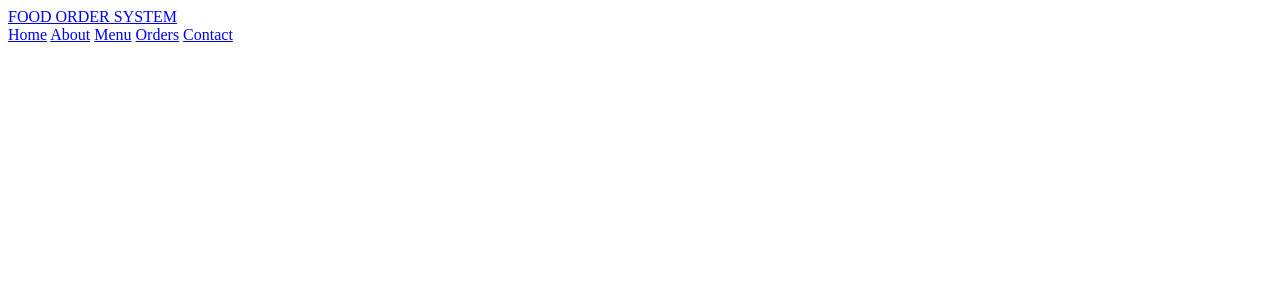
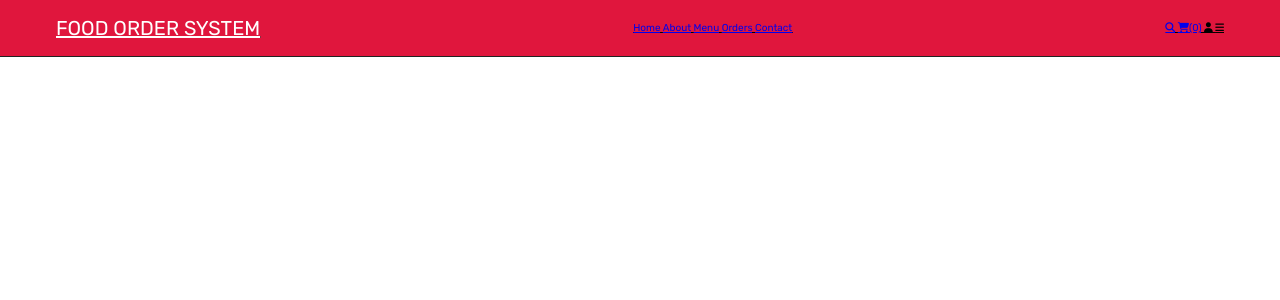
Before and after one commit to russcuevas/foodordersystem, a PHP site: page /home.php in a window 1280 px wide. Shown: the top 300 px of the page. Run offline with PHP 8.4, Linux system fonts and the light colour scheme; data that the repository does not hold is empty.

Commit message:
third and fourth day

```diff
--- a/components/user_header.php
+++ b/components/user_header.php
@@ -1,10 +1,17 @@
 <?php
-
+if(isset($message)){
+    foreach($message as $message){
+        echo '<div class="message">
+        <span>'.$message.'</span>
+        <i class="fas fa-times" onclick=".this.parentElement.remove();"></i>
+    </div>';
+    }
+}
 ?>
 
 <header class="header">
     <section class="flex">
-        <a href="home.php">FOOD ORDER SYSTEM</a>
+        <a href="home.php" class="logo">FOOD ORDER SYSTEM</a>
         <nav class="navbar">
             <a href="home.php">Home</a>
             <a href="about.php">About</a>
@@ -14,9 +21,15 @@
         </nav>
 
         <div class="icons">
+            <?php
+                $count_user_cart_items = $conn->prepare("SELECT * FROM `cart` WHERE user_id = ?");
+                $count_user_cart_items->execute(['user_id']);
+                $total_user_cart_items = $count_user_cart_items->rowCount();
+            ?>
         <a href="search.php"><i class="fas fa-search"></i></a>
-        <a href="cart.php"><i class="fas fa-shopping-cart"></i></a>
-        <div id="user-btn" class="fas fa-bars"></div>
+        <a href="cart.php"><i class="fas fa-shopping-cart"></i><span>(<?= $total_user_cart_items; ?>)</span></a>
+        <div id="user-btn" class="fas fa-user"></div>
+        <div id="menu-btn" class="fas fa-bars"></div>
         </div>
     </section>
 </header>
--- /dev/null
+++ b/css/style.css
@@ -0,0 +1,69 @@
+@import url('https://fonts.googleapis.com/css2?family=Rubik:wght@300;400;500;600&display=swap');
+
+/* FOR ALL IN WEBSITE */
+*{
+    font-family: 'Rubik', sans-serif;
+    margin: 0;
+    padding: 0;
+    box-sizing: border-box;
+    outline: none;
+    border: none;
+    text-decoration: underline;
+}
+
+/* FOR ALL SELECTION */
+
+*::selection{
+    background-color: #E0163D;
+    color: #222;
+}
+
+::-webkit-scrollbar{
+    height: 4px;
+    width: 8px;
+}
+
+::-webkit-scrollbar-track{
+    background-color: transparent;
+}
+
+::-webkit-scrollbar-thumb{
+    background-color: #E0163D;
+}
+
+html{
+    font-size: 62.5%;
+    overflow-x: hidden;
+    scroll-behavior: smooth;
+    scroll-padding-top: 56px;
+}
+
+section{
+    margin:0 auto;
+    max-width: 1200px;
+    padding: 16px;
+}
+
+/* HEADER */
+
+.header{
+    position: sticky;
+    top: 0;
+    left: 0;
+    right: 0;
+    z-index:1000;
+    background-color: #E0163D;
+    border-bottom: 1.6px solid #222;
+}
+
+.header .flex{
+    display: flex;
+    align-items: center;
+    justify-content: space-between;
+    position: relative;
+}
+
+.header .flex .logo{
+    font-size: 20px;
+    color: #fff;
+}
--- a/home.php
+++ b/home.php
@@ -3,17 +3,33 @@
 // INCLUDING DATABASE
 include 'components/connect.php';
 
+if(isset($_SESSION['user_id'])){
+    $user_id = $_SESSION['user_id'];
+}else{
+    $user_id = '';
+}
 ?>
 
 
 <!DOCTYPE html>
 <html lang="en">
+
 <head>
     <meta charset="UTF-8">
     <meta http-equiv="X-UA-Compatible" content="IE=edge">
     <meta name="viewport" content="width=device-width, initial-scale=1.0">
     <title>Home</title>
+
+    <!-- SWIPER LINK -->
+    <link rel="stylesheet" href="https://cdn.jsdelivr.net/npm/swiper@9/swiper-bundle.min.css" />
+    <!-- FONT AWESOME LINK -->
+    <link rel="stylesheet" href="https://cdnjs.cloudflare.com/ajax/libs/font-awesome/6.4.0/css/all.min.css"
+        integrity="sha512-iecdLmaskl7CVkqkXNQ/ZH/XLlvWZOJyj7Yy7tcenmpD1ypASozpmT/E0iPtmFIB46ZmdtAc9eNBvH0H/ZpiBw=="
+        crossorigin="anonymous" referrerpolicy="no-referrer" />
+    <!-- CUSTOM CSS LINK -->
+    <link rel="stylesheet" href="../css/style.css">
 </head>
+
 <body>
 
 <!-- HEADER STARTS -->
```
